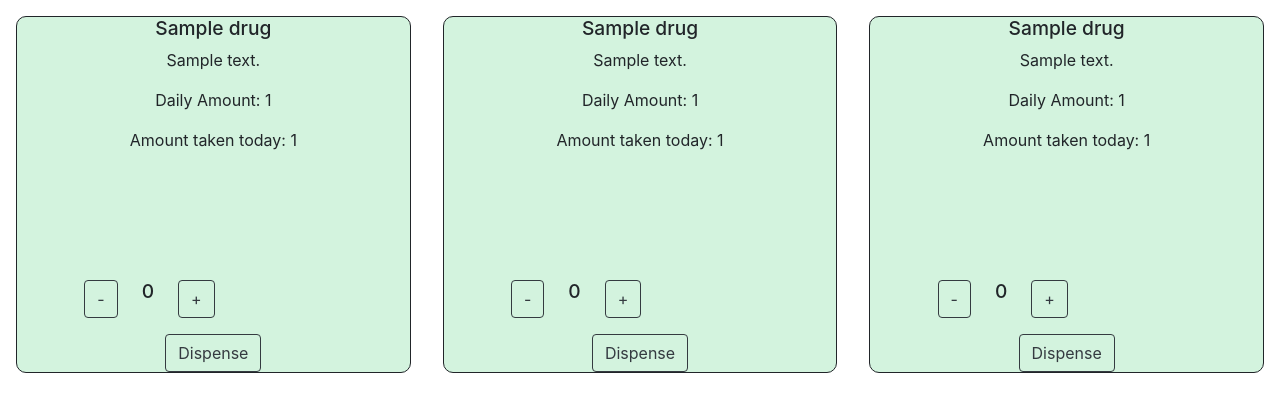
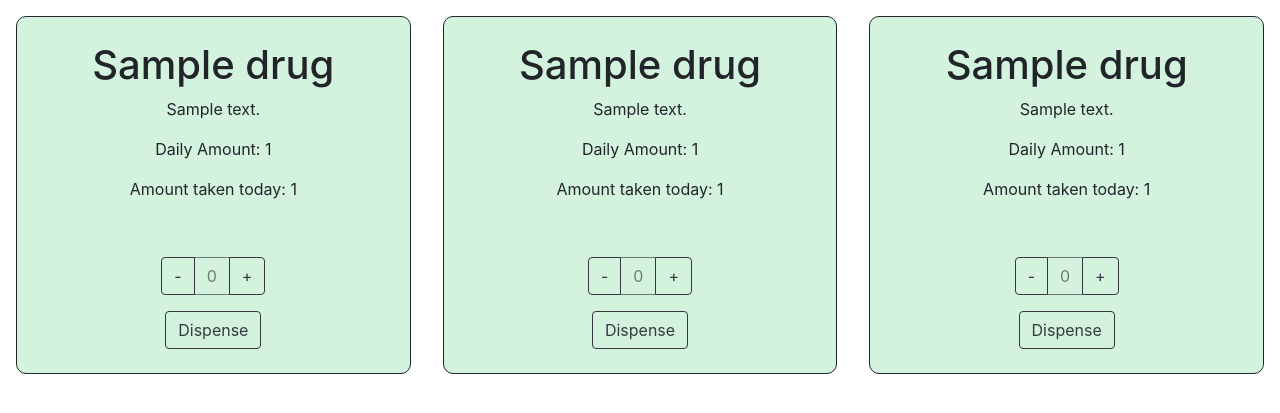
Before and after one commit to MHack-Spartans/webserver, a Django app: template pillbuddy/dashboard/templates/dashboard.html in a window 1280 px wide. Shown: the part 66-479 px from the top of the page. Run offline with Django 3.2, Linux system fonts and the light colour scheme; tables that the repository leaves empty hold one stand-in row (values such as "Sample post"); the template is opened without the code that fills it: values that come from a table or form of the project are taken from there, most other values are stand-ins (such as "Sample title", 1, 10 or a date in 2020); parts of the project's set-up code (start-up, migrations or seed data) failed here and were passed over; some libraries are stand-ins or nearby versions.

Commit message:
visual changes

```diff
--- a/pillbuddy/dashboard/templates/dashboard.html
+++ b/pillbuddy/dashboard/templates/dashboard.html
@@ -49,43 +49,47 @@
         <div class="container-fluid">
             <div class="row">
                 <div class="col-sm mx-3 elementBorder">
-                    <h2 id="drugName1">{{drug1.name}}</h2>
+                    <br>
+                    <h1 id="drugName1">{{drug1.name}}</h2>
                     <p>{{drug1.short_desc}}</p>
                     <p>Daily Amount:&nbsp;{{drug1.per_day}}</p>
                     <p>Amount taken today:&nbsp;{{drug1.pillsTaken}}</p>
-                    <p class="m5"><br><br><br><br></p>
-                    <div class="row drugCounter">
-                        <btn class="btn btn-outline-dark ml-3" onclick="decrementValue('drugAmount1')">-</btn>
-                        <h2 class="mx-4" id="drugAmount1">0</h2>
-                        <btn class="btn btn-outline-dark" class="elementBorder" onclick="incrementValue('drugAmount1',{{drug1.per_day}}, {{drug1.pillsTaken}})">+</btn>
+                    <p class="m5"><br></p>
+                    <div class="btn-group" role="group">
+                        <button type="button" class="btn btn-outline-dark" onclick="decrementValue('drugAmount1')">-</button>
+                        <button type="button" class="btn btn-outline-dark" id="drugAmount1" disabled>0</button>
+                        <button type="button" class="btn btn-outline-dark" onclick="incrementValue('drugAmount1',{{drug1.per_day}}, {{drug1.pillsTaken}})">+</button>
                     </div>
                     <p class="m3"></p>
                     <button class="btn btn-outline-dark" onclick="call_counter(1, 'drugAmount1');">Dispense</button>
+                    <br><br>
                 </div>
                 <div class="col-sm mx-3 elementBorder">
-                    <h2 id="drugName2">{{drug2.name}}</h2>
+                    <br>
+                    <h1 id="drugName2">{{drug2.name}}</h2>
                     <p>{{drug2.short_desc}}</p>
                     <p>Daily Amount:&nbsp;{{drug2.per_day}}</p>
                     <p>Amount taken today:&nbsp;{{drug2.pillsTaken}}</p>
-                    <p class="m5"><br><br><br><br></p>
-                    <div class="row drugCounter">
-                        <btn class="btn btn-outline-dark ml-3" onclick="decrementValue('drugAmount2')">-</btn>
-                        <h2 class="mx-4" id="drugAmount2">0</h2>
-                        <btn class="btn btn-outline-dark" class="elementBorder" onclick="incrementValue('drugAmount2',{{drug2.per_day}},{{drug2.pillsTaken}})">+</btn>
-                    </div>
+                    <p class="m5"><br></p>
+                    <div class="btn-group" role="group">
+                            <button type="button" class="btn btn-outline-dark" onclick="decrementValue('drugAmount2')">-</button>
+                            <button type="button" class="btn btn-outline-dark" id="drugAmount2" disabled>0</button>
+                            <button type="button" class="btn btn-outline-dark" onclick="incrementValue('drugAmount2',{{drug1.per_day}}, {{drug1.pillsTaken}})">+</button>
+                        </div>
                     <p class="m3"></p>
                     <button class="btn btn-outline-dark" onclick="call_counter(2, 'drugAmount2');">Dispense</button>
                 </div>
                 <div class="col-sm mx-3 elementBorder">
-                    <h2 id="drugName3">{{drug3.name}}</h2>
+                    <br>
+                    <h1 id="drugName3">{{drug3.name}}</h2>
                     <p>{{drug3.short_desc}}</p>
                     <p>Daily Amount:&nbsp;{{drug3.per_day}}</p>
                     <p>Amount taken today:&nbsp;{{drug3.pillsTaken}}</p>
-                    <p class="m5"><br><br><br><br></p>
-                    <div class="row drugCounter">
-                        <btn class="btn btn-outline-dark ml-3" onclick="decrementValue('drugAmount3')">-</btn>
-                        <h2 class="mx-4" id="drugAmount3">0</h2>
-                        <btn class="btn btn-outline-dark" class="elementBorder" onclick="incrementValue('drugAmount3',{{drug3.per_day}},{{drug3.pillsTaken}})">+</btn>
+                    <p class="m5"><br></p>
+                    <div class="btn-group" role="group">
+                        <button type="button" class="btn btn-outline-dark" onclick="decrementValue('drugAmount3')">-</button>
+                        <button type="button" class="btn btn-outline-dark" id="drugAmount3" disabled>0</button>
+                        <button type="button" class="btn btn-outline-dark" onclick="incrementValue('drugAmount3',{{drug1.per_day}}, {{drug1.pillsTaken}})">+</button>
                     </div>
                     <p class="m3"></p>
                     <button class="btn btn-outline-dark" onclick="call_counter(3, 'drugAmount3');">Dispense</button>
```
